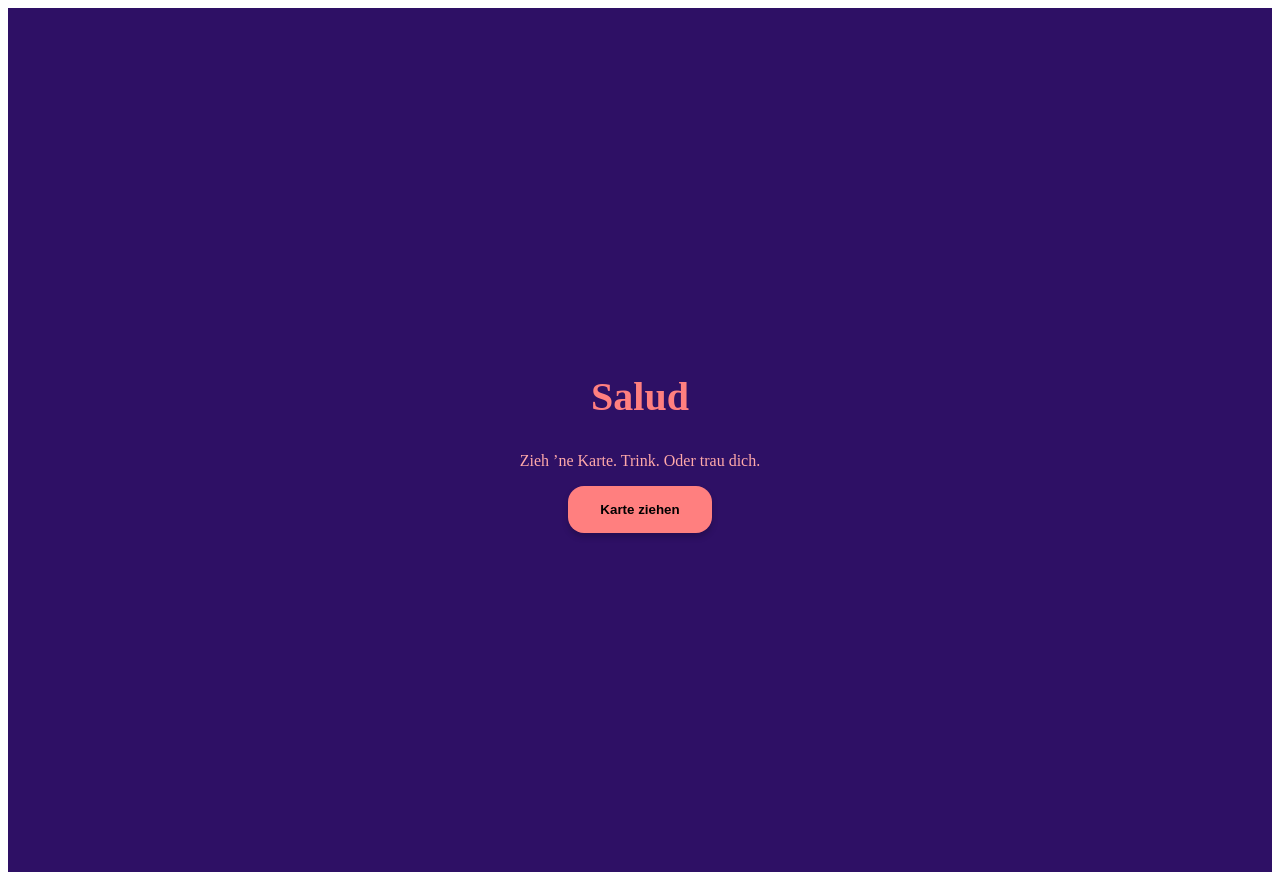
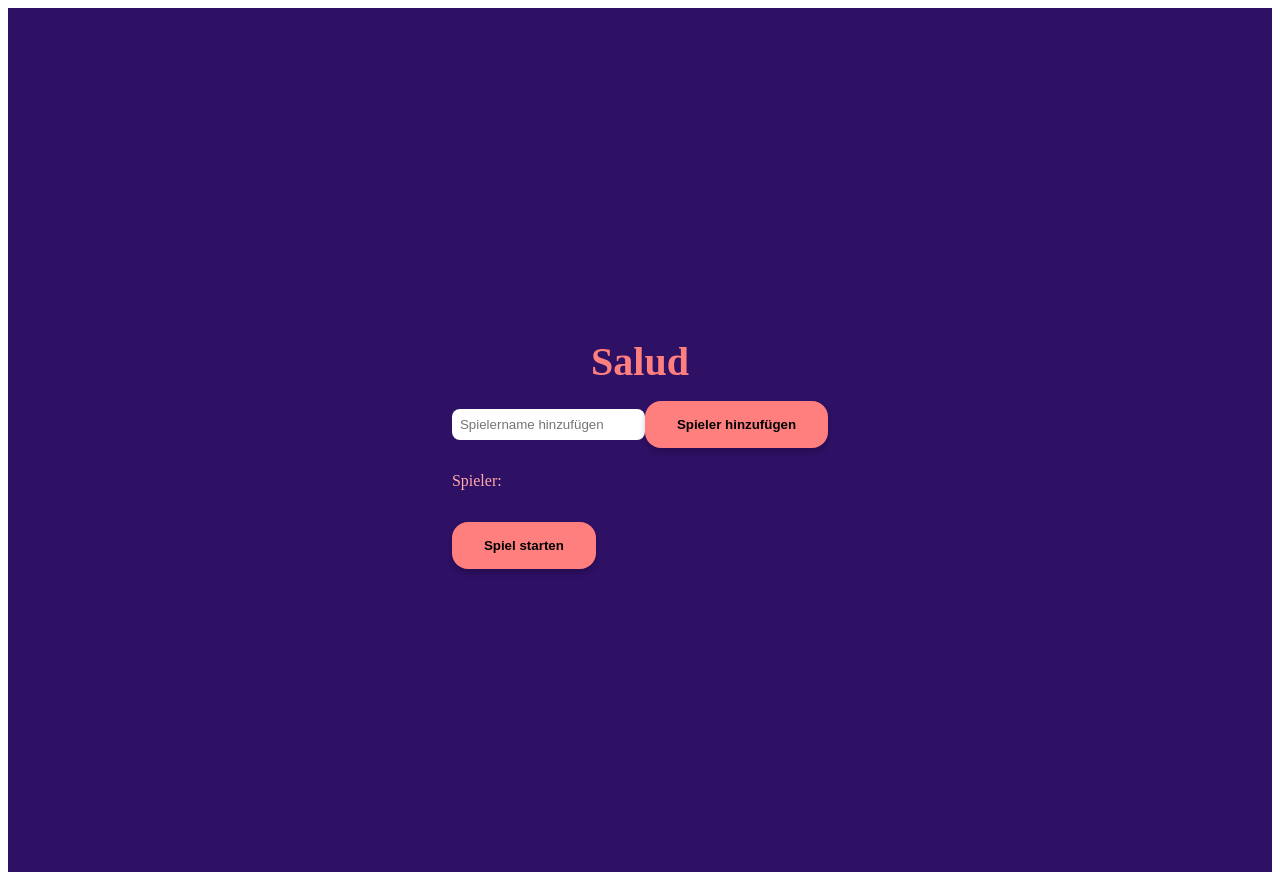
Before and after one commit to Ishoxo-dev/salud-vite, a React (Vite) app: page / in a window 1280 px wide. Built offline with nearby package versions, Linux system fonts and the light colour scheme.

Commit message:
Update SaludGame.jsx

```diff
--- a/src/SaludGame.jsx
+++ b/src/SaludGame.jsx
@@ -6,66 +6,87 @@ const cards = [
   { text: 'Küsse Person X.', shots: 3 },
   { text: 'Massiere Person X für 30 Sekunden.', shots: 2 },
   { text: 'Streichel den Nippel deines linken Nachbarn.', shots: 5 },
-  { text: 'Erzähle ein peinliches Geheimnis von dir.', shots: 2 },
-  { text: 'Tanzt zusammen für 30 Sekunden.', shots: 1 },
-  { text: 'Stelle dich auf einem Bein und singe „Ich bin ein dicker, dicker Bär“ laut.', shots: 3 },
-  { text: 'Trage eine Jacke von Person X für den Rest des Spiels.', shots: 2 },
-  { text: 'Finde 3 Dinge, die Person X nicht mag und erzähle sie.', shots: 3 },
-  { text: 'Ziehe dir ein T-Shirt von Person X an.', shots: 3 },
-  { text: 'Erzähle ein lustiges Witz.', shots: 1 },
-  { text: 'Gib Person X eine Umarmung für 10 Sekunden.', shots: 1 },
-  { text: 'Zieh deine Socken aus und zieh sie auf den Kopf.', shots: 2 },
-  { text: 'Mache 10 Liegestütze.', shots: 1 },
-  { text: 'Schreibe „Ich liebe dich“ in den Staub auf dem Tisch.', shots: 1 },
-  { text: 'Küss die Hand von Person X.', shots: 2 },
-  { text: 'Tanze auf dem Tisch für 10 Sekunden.', shots: 4 },
-  { text: 'Zieh dich komplett aus, bis auf Unterwäsche.', shots: 5 },
-  { text: 'Lass dir von Person X eine Frisur verpassen.', shots: 3 },
-  { text: 'Imitiere einen Hund für 1 Minute.', shots: 2 },
-  { text: 'Verwende Lippenstift und male einen Herz auf deine Wange.', shots: 2 },
-  { text: 'Erzähle einen Witz und mache die schlechteste Pointe aller Zeiten.', shots: 1 },
-  { text: 'Stelle dich in die Mitte des Raumes und singe „Let it Go“ aus Frozen.', shots: 4 },
-  { text: 'Setze dich auf den Boden und versuche 5 Mal, deine Füße zu berühren.', shots: 1 },
-  { text: 'Mache 20 Kniebeugen.', shots: 2 },
-  { text: 'Verkünde laut, dass du ein Einhorn bist.', shots: 2 },
-  { text: 'Lache 30 Sekunden lang wie ein Pirat.', shots: 1 },
-  { text: 'Schreibe mit dem Finger „Ich bin der König“ auf die Wand.', shots: 3 },
-  { text: 'Finde den nächsten Song, der dir gefällt, und singe ihn laut.', shots: 2 },
-  { text: 'Lass dir ein Geschenk aus einem anderen Raum holen.', shots: 3 },
-  { text: 'Iss einen Löffel Senf.', shots: 2 }
+  { text: 'Erzähle ein Geheimnis, das niemand kennt – Person X hört zu.', shots: 2 },
+  { text: 'Tanz mit Person X, als wärst du auf einer Hochzeit.', shots: 4 },
+  { text: 'Erzähle einen Witz, den Person X noch nie gehört hat.', shots: 3 },
+  { text: 'Mache eine Grimasse für Person X und halte sie für 10 Sekunden.', shots: 2 },
+  { text: 'Zieh ein weiteres Kleidungsstück aus und gib es Person X.', shots: 3 },
+  { text: 'Binde dir eine Augenbinde und lass Person X etwas auf deinem Gesicht tun.', shots: 4 },
+  { text: 'Lass Person X dir ein Getränk mixen, das du trinken musst.', shots: 2 },
+  { text: 'Lass Person X entscheiden, ob du einen Shot trinkst oder eine Strafe machst.', shots: 5 },
+  { text: 'Mach eine peinliche Pose für 30 Sekunden und lass Person X ein Foto machen.', shots: 3 },
+  { text: 'Sing ein Lied deiner Wahl und lass Person X mitmachen.', shots: 3 },
+  { text: 'Stell dich auf einen Stuhl und sing ein Karaoke-Lied für Person X.', shots: 4 },
+  { text: 'Tanze wie ein Affe für 1 Minute und lass Person X zuschauen.', shots: 2 },
+  { text: 'Lass Person X entscheiden, ob du deine Haare abschneiden darfst oder nicht.', shots: 5 },
+  { text: 'Lass Person X ein lustiges Meme über dich machen.', shots: 3 },
+  { text: 'Mach ein Selfie mit Person X in einer verrückten Pose.', shots: 3 },
+  { text: 'Zieh dir etwas Ungewöhnliches an und zeige es Person X.', shots: 4 },
+  { text: 'Lass Person X entscheiden, ob du etwas Peinliches posten sollst.', shots: 5 },
+  { text: 'Verstelle deine Stimme und sprich mit Person X, als wärst du jemand anderes.', shots: 2 },
+  { text: 'Schick eine Nachricht an jemanden aus deiner Kontaktliste und lass Person X entscheiden, was du schreibst.', shots: 4 },
+  { text: 'Küsse Person X auf die Wange.', shots: 3 },
+  { text: 'Krieche 5 Meter, während Person X zuschaut.', shots: 2 },
+  { text: 'Stelle dir vor, du bist ein Roboter und interagiere mit Person X für 2 Minuten.', shots: 3 },
+  { text: 'Trage Person X auf deinen Schultern für 30 Sekunden.', shots: 4 },
+  { text: 'Lass Person X dir eine neue Frisur verpassen.', shots: 5 },
+  { text: 'Gib Person X deinen Handybildschirm und lass sie eine peinliche Nachricht schreiben.', shots: 3 },
+  { text: 'Binde dich mit einem Tuch und lass Person X dir helfen, dich zu befreien.', shots: 2 },
+  { text: 'Stell dich vor Person X und halte eine Rede wie ein Politiker.', shots: 4 },
 ];
 
 export default function SaludGame() {
   const [currentCard, setCurrentCard] = useState(null);
-  const [remainingCards, setRemainingCards] = useState(cards);
+  const [players, setPlayers] = useState([]);
+  const [playerName, setPlayerName] = useState('');
+  const [gameStarted, setGameStarted] = useState(false);
+  const [currentPlayerIndex, setCurrentPlayerIndex] = useState(0);
+
+  const addPlayer = () => {
+    if (playerName && !players.includes(playerName)) {
+      setPlayers([...players, playerName]);
+      setPlayerName('');
+    }
+  };
 
   const drawCard = () => {
-    if (remainingCards.length === 0) {
-      alert("Alle Karten wurden gezogen. Das Spiel wird neu gestartet.");
-      setRemainingCards(cards); // Karten neu mischen, wenn keine mehr übrig sind
-    }
+    const randomIndex = Math.floor(Math.random() * cards.length);
+    const randomCard = cards[randomIndex];
 
-    const randomIndex = Math.floor(Math.random() * remainingCards.length);
-    const newCard = remainingCards[randomIndex];
+    // Feste Person (primär) bleibt immer der aktuelle Spieler
+    const currentPlayer = players[currentPlayerIndex];
 
-    setCurrentCard(newCard);
-    setRemainingCards(remainingCards.filter((_, index) => index !== randomIndex));
+    // Zufällige Person für "Person X"
+    const randomPerson = players[Math.floor(Math.random() * players.length)];
+
+    // Text der Karte anpassen, sodass "Person X" durch zufällige Person ersetzt wird
+    const updatedCard = {
+      ...randomCard,
+      text: randomCard.text.replace('Person X', randomPerson),
+    };
+
+    setCurrentCard(updatedCard);
+
+    // Nächsten Spieler für die nächste Runde
+    const nextPlayerIndex = (currentPlayerIndex + 1) % players.length;
+    setCurrentPlayerIndex(nextPlayerIndex);
   };
 
   return (
-    <div style={{
-      minHeight: '100vh',
-      backgroundColor: '#2e1065',
-      color: 'white',
-      display: 'flex',
-      flexDirection: 'column',
-      alignItems: 'center',
-      justifyContent: 'center',
-      padding: '2rem'
-    }}>
+    <div style={{ minHeight: '100vh', backgroundColor: '#2e1065', color: 'white', display: 'flex', flexDirection: 'column', alignItems: 'center', justifyContent: 'center', padding: '2rem' }}>
       <h1 style={{ fontSize: '2.5rem', marginBottom: '1rem', color: '#ff7f7f' }}>Salud</h1>
-      <p style={{ marginBottom: '1rem', color: '#ffa9a9' }}>Zieh ’ne Karte. Trink. Oder trau dich.</p>
-      <button onClick={drawCard} style={{
+      {!gameStarted ? (
+        <div>
+          <input
+            type="text"
+            value={playerName}
+            onChange={(e) => setPlayerName(e.target.value)}
+            placeholder="Spielername hinzufügen"
+            style={{ marginBottom: '1rem', padding: '0.5rem', borderRadius: '0.5rem', border: 'none' }}
+          />
+          <button
+            onClick={addPlayer}
+            style={{
               backgroundColor: '#ff7f7f',
               color: 'black',
               fontWeight: 'bold',
@@ -73,8 +94,47 @@ export default function SaludGame() {
               borderRadius: '1rem',
               border: 'none',
               cursor: 'pointer',
-        boxShadow: '0 4px 6px rgba(0,0,0,0.2)'
-      }}>
+              boxShadow: '0 4px 6px rgba(0,0,0,0.2)',
+            }}
+          >
+            Spieler hinzufügen
+          </button>
+          <div style={{ marginTop: '1rem', color: '#ffa9a9' }}>
+            <p>Spieler: {players.join(', ')}</p>
+          </div>
+          <button
+            onClick={() => setGameStarted(true)}
+            style={{
+              backgroundColor: '#ff7f7f',
+              color: 'black',
+              fontWeight: 'bold',
+              padding: '1rem 2rem',
+              borderRadius: '1rem',
+              border: 'none',
+              cursor: 'pointer',
+              boxShadow: '0 4px 6px rgba(0,0,0,0.2)',
+              marginTop: '1rem',
+            }}
+          >
+            Spiel starten
+          </button>
+        </div>
+      ) : (
+        <div>
+          <p style={{ marginBottom: '1rem', color: '#ffa9a9' }}>Zieh ’ne Karte. Trink. Oder trau dich.</p>
+          <button
+            onClick={drawCard}
+            style={{
+              backgroundColor: '#ff7f7f',
+              color: 'black',
+              fontWeight: 'bold',
+              padding: '1rem 2rem',
+              borderRadius: '1rem',
+              border: 'none',
+              cursor: 'pointer',
+              boxShadow: '0 4px 6px rgba(0,0,0,0.2)',
+            }}
+          >
             Karte ziehen
           </button>
 
@@ -86,12 +146,14 @@ export default function SaludGame() {
               borderRadius: '1rem',
               maxWidth: '400px',
               textAlign: 'center',
-          boxShadow: '0 6px 12px rgba(0,0,0,0.3)'
+              boxShadow: '0 6px 12px rgba(0,0,0,0.3)',
             }}>
               <p style={{ fontSize: '1.2rem', marginBottom: '1rem' }}>{currentCard.text}</p>
               <div style={{ fontSize: '1.5rem' }}>{'🥃'.repeat(currentCard.shots)}</div>
             </div>
           )}
         </div>
+      )}
+    </div>
   );
 }
```
Lines whose indentation alone changed are shown as unchanged.
